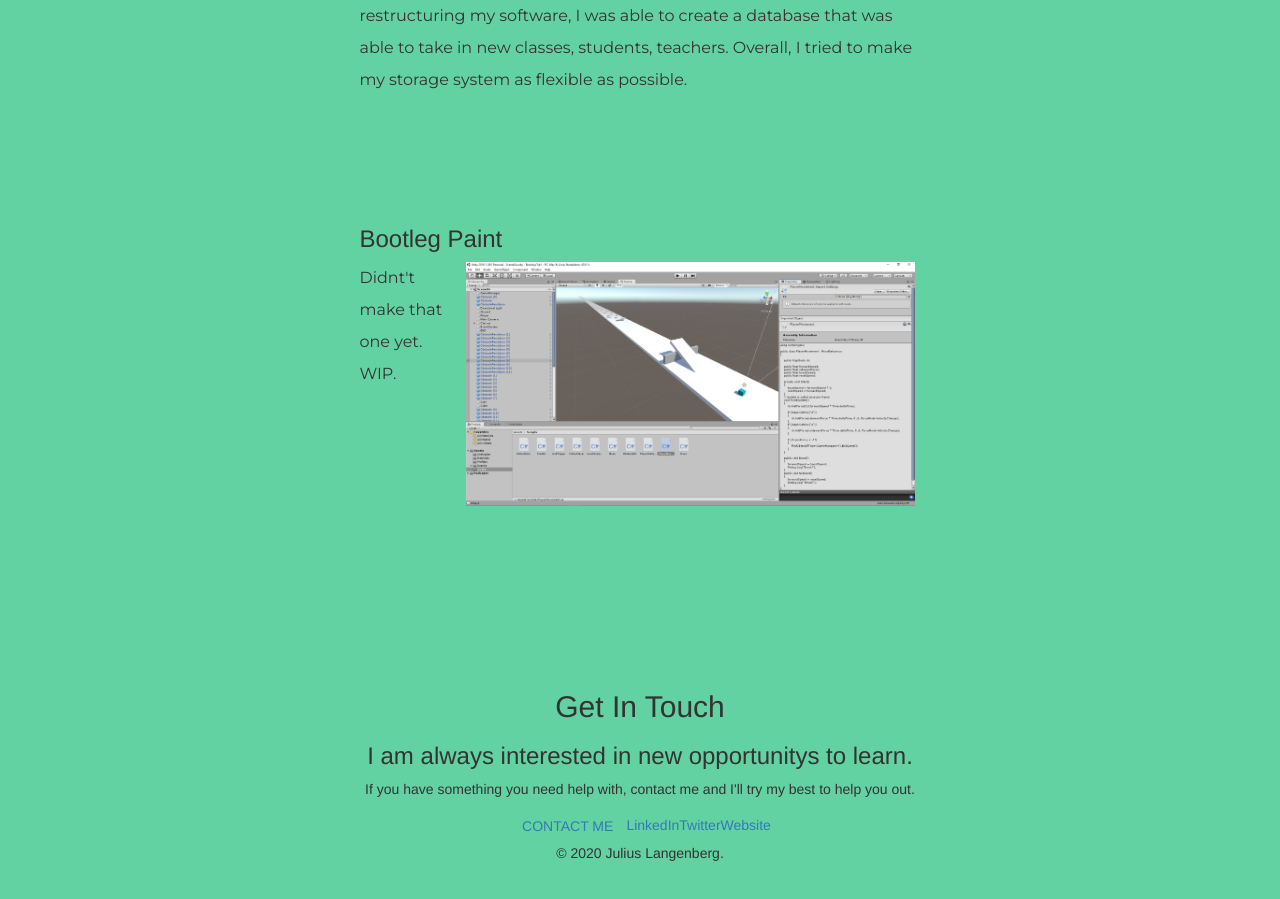
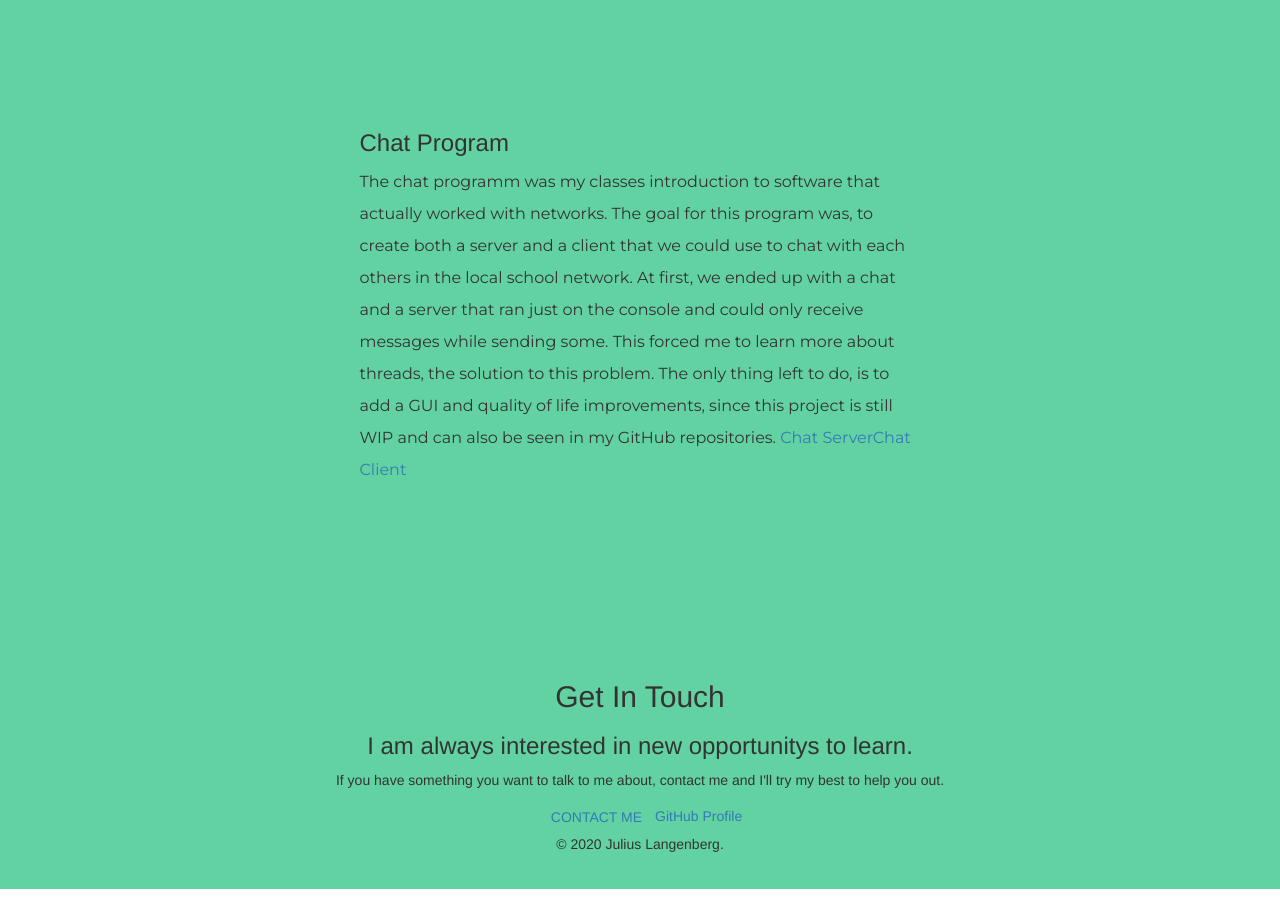
Before and after one commit to JLangenberg/MyOwnWebsite, an Angular app: page /java-applications in a window 1280 px wide. Shown: the part 640-1539 px from the top of the page. Built offline with nearby package versions, Linux system fonts and the light colour scheme.

Commit message:
Tweaked content

```diff
--- a/src/app/footer/footer.component.html
+++ b/src/app/footer/footer.component.html
@@ -1,10 +1,8 @@
 <div class="footer">
     <h2>Get In Touch</h2>
     <h3>I am always interested in new opportunitys to learn.</h3>
-    <p>If you have something you need help with, contact me and I'll try my best to help you out.</p>
+    <p>If you have something you want to talk to me about, contact me and I'll try my best to help you out.</p>
     <a class="btn" href="mailto:julius.langenberg@yahoo.com">CONTACT ME</a>
-    <a class="footer-link" href="https://www.linkedin.com/">LinkedIn</a>
-    <a class="footer-link" href="https://twitter.com/">Twitter</a>
-    <a class="footer-link" href="https://www.appbrewery.co/">Website</a>
+    <a class="footer-link" href="https://github.com/JLangenberg">GitHub Profile</a>
     <p>© 2020 Julius Langenberg.</p>
 </div>
--- a/src/app/introduction/introduction.component.html
+++ b/src/app/introduction/introduction.component.html
@@ -32,8 +32,9 @@
         <h2>The use of this website</h2>
         <p>While I did make this website as practice for myself, I also wanted something I could show
             to give people a rough idea of my abilities as a programmer and web developer, as a sort of application. Naturally, since this
-            is intended as a part of an application, there is also a lot of information about me.
-            So feel free to browse through some information about myself, my CV, and some of my work.
+            is intended as a part of an application, there is also a bit of information about me. But
+            since this is also available to anyone on the internet, I left out information that I deem private.
+            Feel free to browse through this website and some of my work.
         </p>
     </div>
     <div class="credit">
--- a/src/app/my-projects/java-applications/java-applications.component.html
+++ b/src/app/my-projects/java-applications/java-applications.component.html
@@ -3,7 +3,7 @@
     <h1>Java Applications</h1>
     <div class="row">
         <h3>School Test Database</h3>
-        <img src='../../../assets/images/rectumble3.PNG' alt="rectumble3" class="imageLeft">
+        <!--<img src='../../../assets/images/rectumble3.PNG' alt="rectumble3" class="imageLeft"> TODO: Add images, maybe? Make it more attractive-->
         <p>This was one of the biggest Java Programms I ever made. It was a project handed to my class by our teacher.
             While we did not work with something like SQL, it was still the first time I could finally use what I learned
             in our Database classes. The task was to create a program, that was able to save information about students, teachers and what exams the
@@ -13,9 +13,13 @@
         </p>
     </div>
     <div class="row">
-        <h3>Bootleg Paint</h3>
-        <img src='../../../assets/images/rectumble2.PNG' alt="rectumble2" class="imageRight">
-        <p>Didnt't make that one yet. WIP.
+        <h3>Chat Program</h3>
+        <!--<img src='../../../assets/images/rectumble2.PNG' alt="rectumble2" class="imageRight"> Add pictueres of the GUI as soon as they are done-->
+        <p>The chat programm was my classes introduction to software that actually worked with networks. The goal for this program was, to create
+            both a server and a client that we could use to chat with each others in the local school network. At first, we ended up with a chat and a server
+            that ran just on the console and could only receive messages while sending some. This forced me to learn more about threads, the solution to this problem.
+            The only thing left to do, is to add a GUI and quality of life improvements, since this project is still WIP and can also be seen in my GitHub repositories.
+            <a href="https://github.com/JLangenberg/chat-server">Chat Server</a><a href="https://github.com/JLangenberg/chat-client">Chat Client</a>
         </p>
     </div>
 </div>
```
